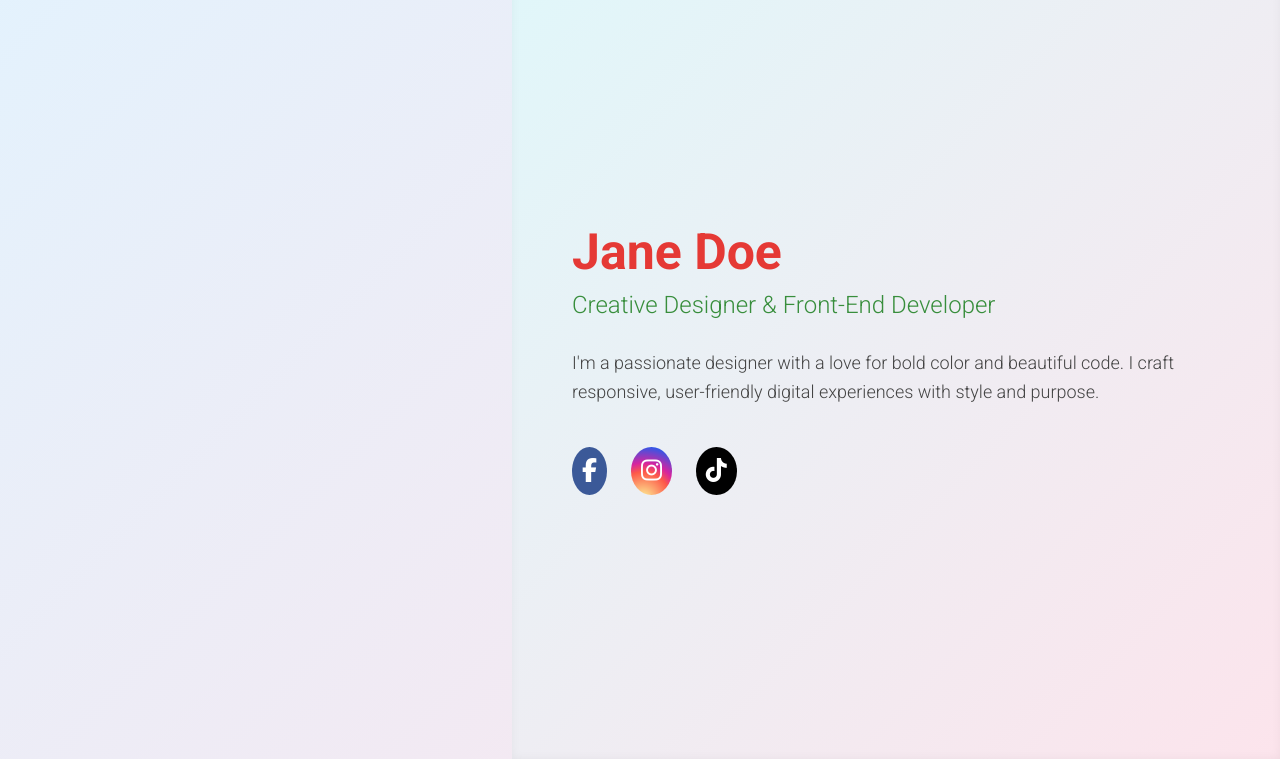
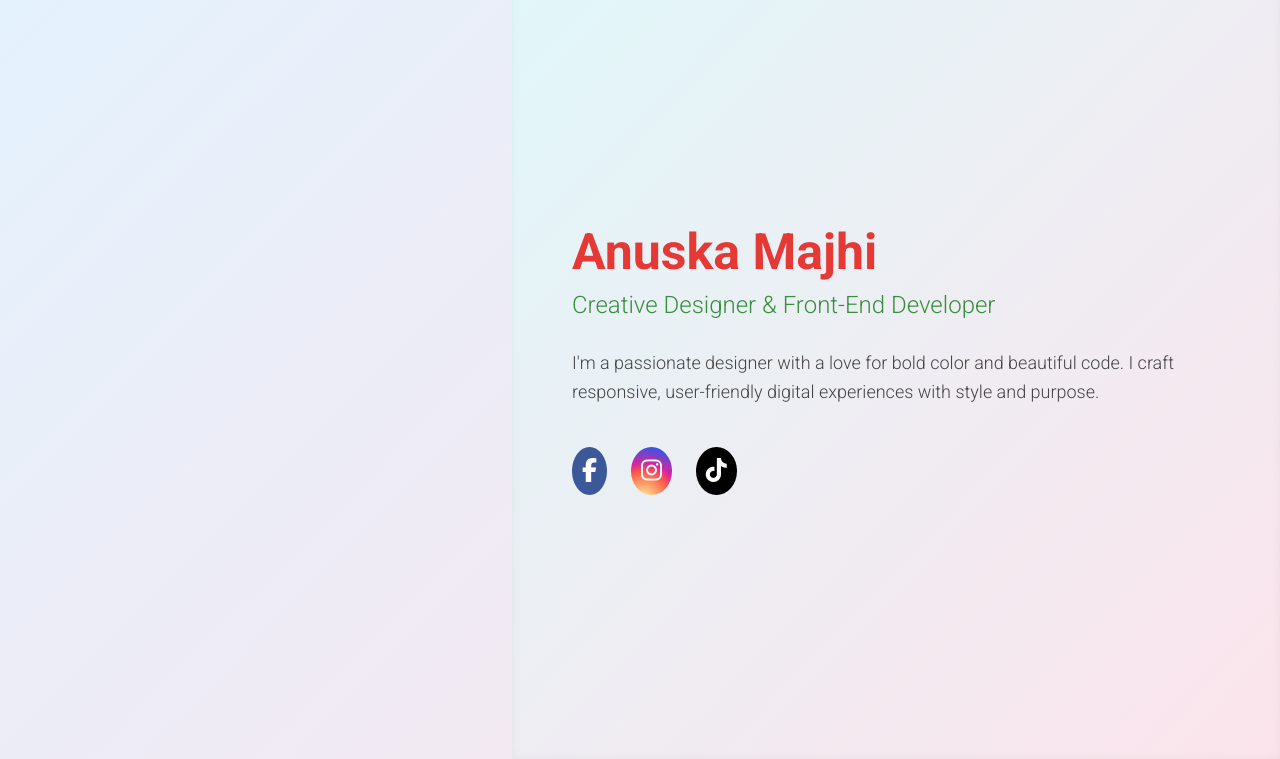
Before and after one commit to anuska-mazhee/portfolio, a plain HTML site: page index.html in a window 1280 px wide. Shown: the part 41-800 px from the top of the page. Drawn offline with Linux system fonts and the light colour scheme.

Commit message:
final step

```diff
--- a/index.html
+++ b/index.html
@@ -15,7 +15,7 @@
       <img src="your-image.jpg" alt="Profile Image">
     </div>
     <div class="right">
-      <h1>Jane Doe</h1>
+      <h1>Anuska Majhi</h1>
       <h2>Creative Designer & Front-End Developer</h2>
       <p>
         I'm a passionate designer with a love for bold color and beautiful code. I craft responsive, user-friendly digital experiences with style and purpose.
```
